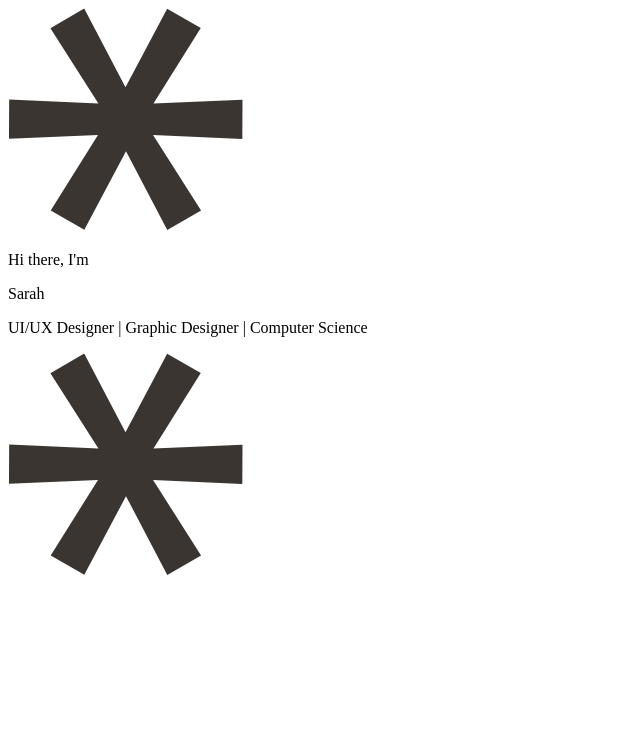
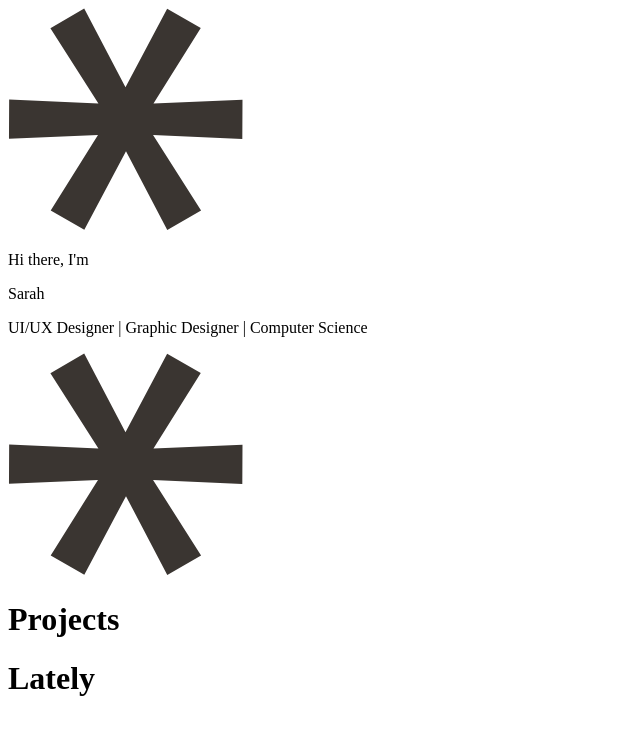
Before and after one commit to SanHaw/portfolio, a Next.js app: page /About in a window 1280 px wide. Shown: the top 734 px of the page, without its empty margins (0-640 px from the left). Built offline with nearby package versions, Linux system fonts and the light colour scheme.

Commit message:
started hero--projects section

```diff
--- a/src/pages/About.tsx
+++ b/src/pages/About.tsx
@@ -107,7 +107,17 @@ const About: React.FC = () => {
           <div className="col-start-1 w-full rounded-lg bg-[#E8D0FF] aspect-square"></div>
           <div className="col-start-2 w-full rounded-lg bg-[#E8D0FF] aspect-square"></div>
           </div>
+
+          <div>
+            <div className="flex items-right justify-rigth">
+              <span className="">
+                <h1 className=" font-[Nowcloud] justify-right">Projects</h1>
+                <h1 className=" font-[Nowcloud]" >Lately</h1>
+              </span>
+            </div>
+          </div>
         </div>
+
     </div>
     </div>
   );
```
